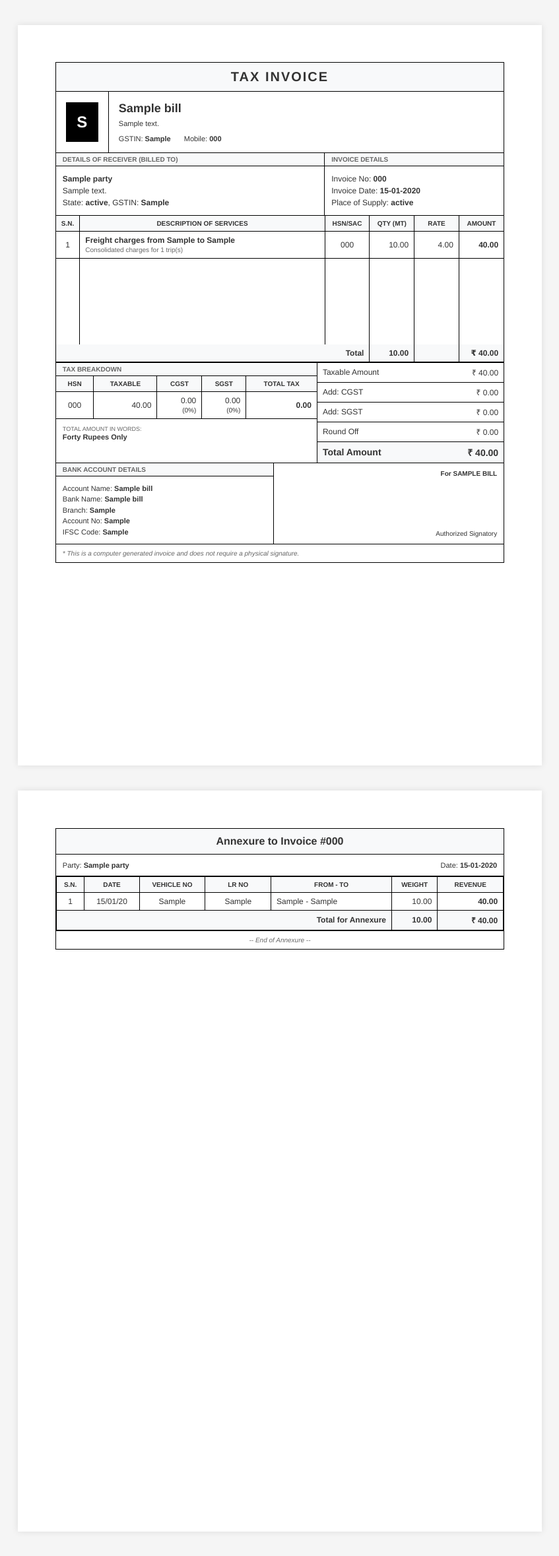
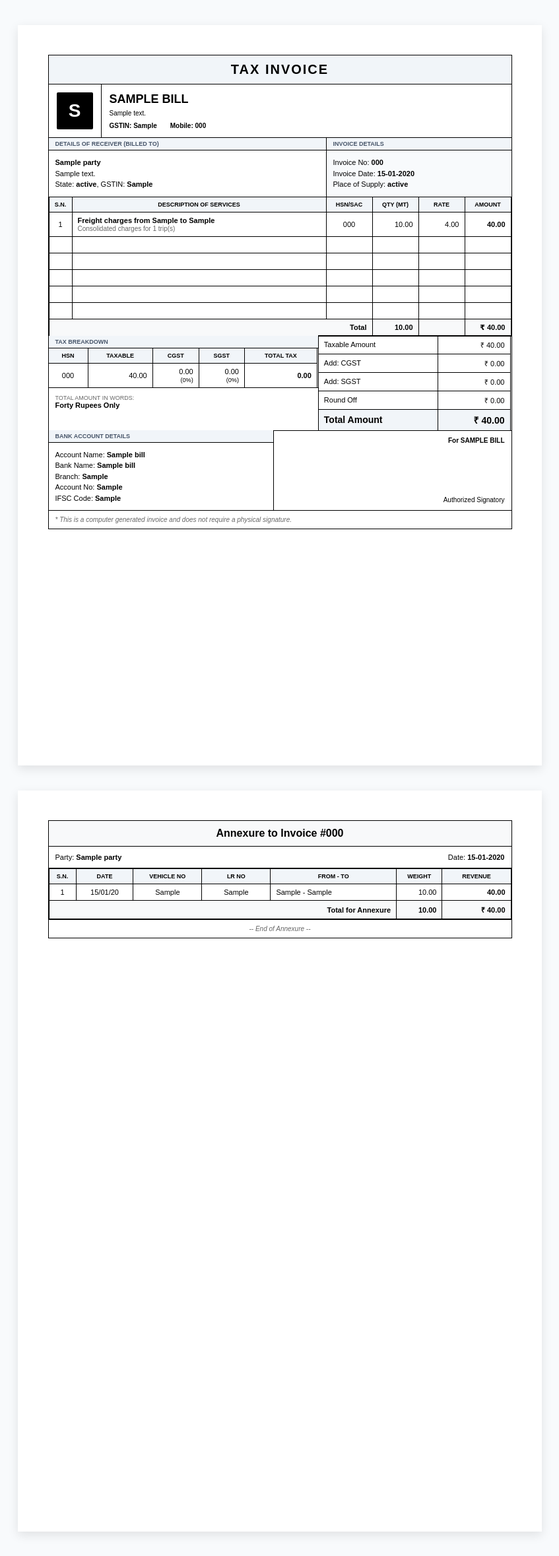
Before and after one commit to Frisked96/transport_management_system, a Django app: page /ledger/bills/1/print/ in a window 1280 px wide. Shown: the whole page at 66% size, without its empty margins (216-1063 px from the left). Run offline with Django 4.2, Linux system fonts and the light colour scheme; tables that the repository leaves empty hold one stand-in row (values such as "Sample post").

Commit message:
style: Update CSS styles for combined bill print template to enhance readability and layout

```diff
--- a/templates/ledger/combined_bill_print.html
+++ b/templates/ledger/combined_bill_print.html
@@ -18,35 +18,34 @@
         }
 
         body {
-            font-family: 'Helvetica Neue', Helvetica, Arial, sans-serif;
+            font-family: Arial, Helvetica, sans-serif;
             margin: 0;
             padding: 0;
-            color: #333;
-            font-size: 12px;
-            background-color: #f5f5f5;
+            color: #000;
+            font-size: 11px;
+            background-color: #f8fafc;
         }
 
         .page {
             width: 210mm;
             min-height: 297mm;
-            padding: 15mm;
+            padding: 12mm;
             margin: 10mm auto;
             background: white;
-            box-shadow: 0 0 10px rgba(0,0,0,0.1);
+            box-shadow: 0 5px 15px rgba(0, 0, 0, 0.1);
             position: relative;
         }
 
         @media print {
             body {
                 background: none;
+                color: #000;
             }
             .page {
                 margin: 0;
+                padding: 10mm;
                 box-shadow: none;
                 page-break-after: always;
-            }
-            .page:last-child {
-                page-break-after: auto;
             }
         }
 
@@ -63,7 +62,7 @@
             font-weight: bold;
             padding: 10px 0;
             border-bottom: 1px solid #000;
-            background-color: #f8f9fa;
+            background-color: #f1f5f9;
             text-transform: uppercase;
             letter-spacing: 2px;
         }
@@ -75,41 +74,44 @@
         }
         .company-logo-container {
             width: 80px;
-            padding: 15px;
+            padding: 12px;
             border-right: 1px solid #000;
             display: flex;
             align-items: center;
             justify-content: center;
         }
         .company-logo-box {
-            width: 60px;
-            height: 60px;
+            width: 56px;
+            height: 56px;
             background-color: #000;
             color: #fff;
             display: flex;
             align-items: center;
             justify-content: center;
-            font-size: 24px;
+            font-size: 28px;
             font-weight: bold;
+            border-radius: 2px;
         }
         .company-info {
             flex: 1;
-            padding: 15px;
+            padding: 12px;
         }
         .company-name {
             font-size: 18px;
             font-weight: bold;
-            margin: 0 0 5px 0;
+            margin: 0 0 4px 0;
+            text-transform: uppercase;
         }
         .company-address {
-            font-size: 11px;
+            font-size: 10px;
             line-height: 1.4;
-            margin-bottom: 8px;
+            margin-bottom: 6px;
         }
         .company-contact {
             display: flex;
-            font-size: 11px;
+            font-size: 10px;
             gap: 20px;
+            font-weight: bold;
         }
 
         /* Details Section */
@@ -123,15 +125,16 @@
         }
         .invoice-meta {
             flex: 0.8;
+            background-color: #f8fafc;
         }
         .section-header {
-            background-color: #f8f9fa;
+            background-color: #f1f5f9;
             border-bottom: 1px solid #000;
             padding: 4px 10px;
             font-weight: bold;
-            font-size: 10px;
+            font-size: 9px;
             text-transform: uppercase;
-            color: #666;
+            color: #475569;
         }
         .section-content {
             padding: 10px;
@@ -148,29 +151,29 @@
             padding: 6px 8px;
         }
         table th {
-            background-color: #f8f9fa;
-            font-size: 10px;
+            background-color: #f1f5f9;
+            font-size: 9px;
+            font-weight: bold;
             text-transform: uppercase;
         }
-        .text-right { text-align: right; }
+        .text-right {
+            text-align: right;
+            white-space: nowrap;
+        }
         .text-center { text-align: center; }
         .font-bold { font-weight: bold; }
+        .nowrap { white-space: nowrap; }
 
         .items-table {
-            border: none;
             flex-grow: 1;
+            margin-top: -1px; /* Overlap with details-section border */
         }
-        .items-table th, .items-table td {
-            border-top: none;
-        }
-        .items-table th:first-child, .items-table td:first-child { border-left: none; }
-        .items-table th:last-child, .items-table td:last-child { border-right: none; }
 
         /* Summary Section */
         .summary-row {
             display: flex;
-            border-top: 1px solid #000;
             border-bottom: 1px solid #000;
+            margin-top: -1px; /* Overlap with items-table bottom border */
         }
         .tax-summary {
             flex: 1.4;
@@ -180,25 +183,17 @@
             flex: 1;
         }
 
-        /* Explicit borders for summary tables to ensure they connect */
+        /* Inner tables in summary */
         .tax-summary table, .totals-summary table {
             border: none;
+            margin-top: -1px;
+            margin-left: -1px;
+            margin-right: -1px;
+            margin-bottom: -1px;
         }
-        .tax-summary table td, .tax-summary table th {
-            border-top: none;
-            border-left: none;
-        }
-        .tax-summary table tr:last-child td { border-bottom: none; }
-        .tax-summary table tr td:last-child, .tax-summary table tr th:last-child { border-right: none; }
 
-        .totals-table td {
-            border-top: none;
-            border-left: none;
-            border-right: none;
-        }
-        .totals-table tr:last-child td { border-bottom: none; }
         .grand-total-row {
-            background-color: #f8f9fa;
+            background-color: #f1f5f9;
             font-size: 14px;
         }
 
@@ -206,6 +201,7 @@
         .footer-row {
             display: flex;
             border-bottom: 1px solid #000;
+            margin-top: -1px; /* Overlap with summary-row bottom border */
         }
         .bank-details {
             flex: 1;
```
